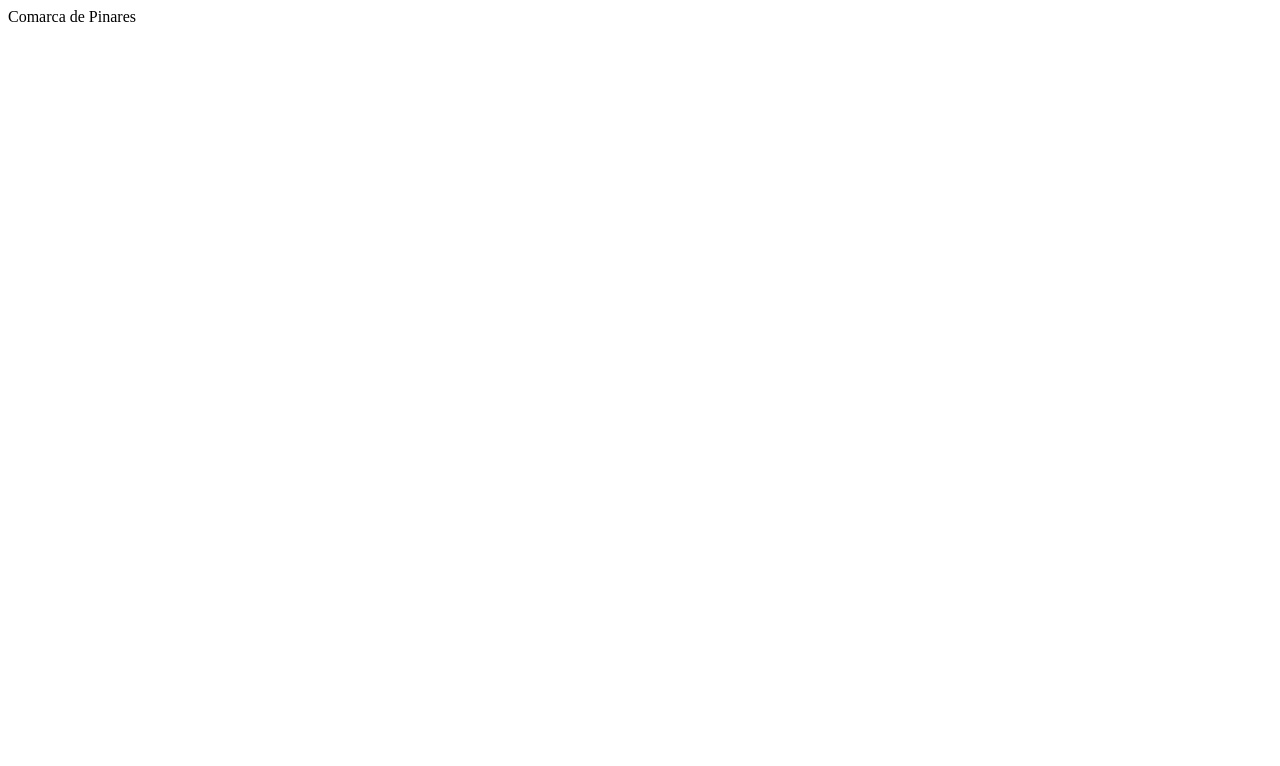
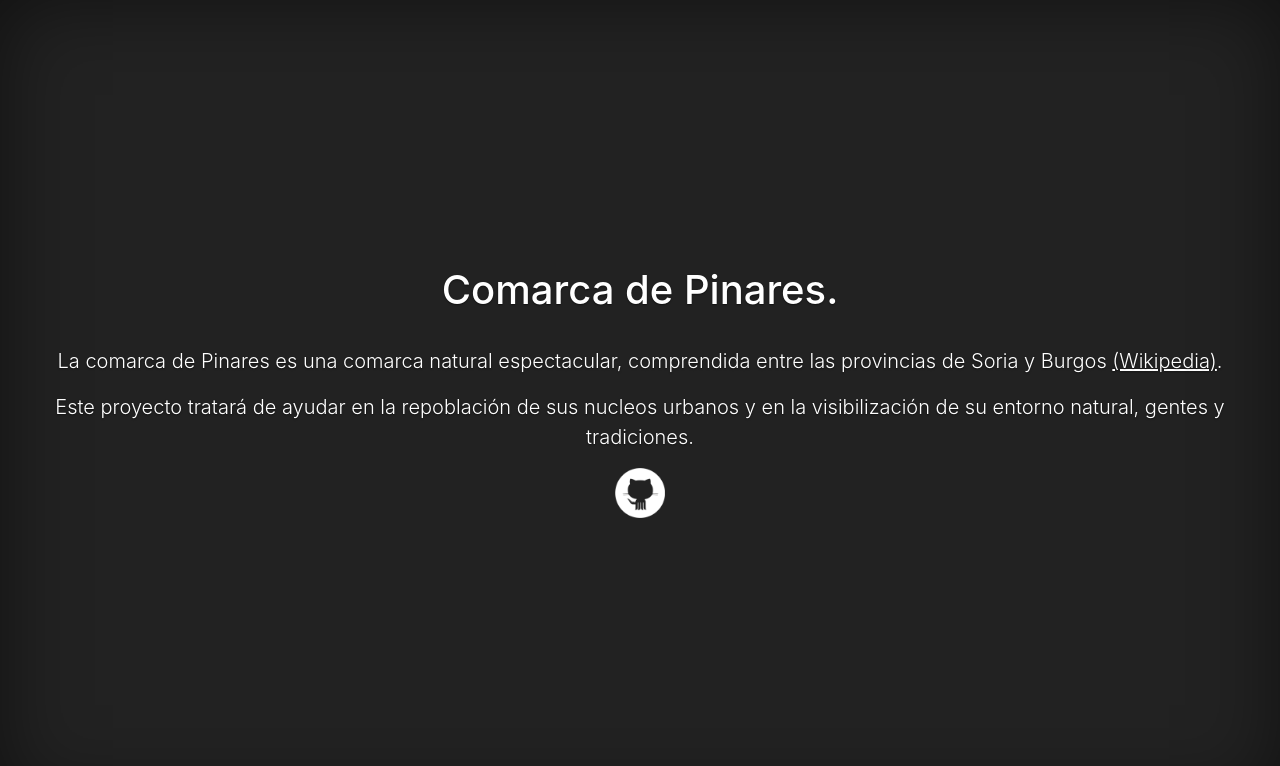
Before and after one commit to comarcadepinares/comarcadepinares.github.io, a plain HTML site: page index.html in a window 1280 px wide. Drawn offline with nearby package versions, Linux system fonts and the light colour scheme.

Commit message:
base page

```diff
--- a/index.html
+++ b/index.html
@@ -1 +1,44 @@
-Comarca de Pinares
+<!doctype html>
+<html lang="en">
+
+<head>
+  <meta charset="utf-8">
+  <meta name="viewport" content="width=device-width, initial-scale=1, shrink-to-fit=no">
+  <meta name="description" content="">
+  <meta name="author" content="">
+  <link rel="icon" href="favicon.ico">
+
+  <title>Comarca de Pinares</title>
+
+  <!-- Bootstrap core CSS -->
+  <link rel="stylesheet" href="https://stackpath.bootstrapcdn.com/bootstrap/4.1.3/css/bootstrap.min.css" integrity="sha384-MCw98/SFnGE8fJT3GXwEOngsV7Zt27NXFoaoApmYm81iuXoPkFOJwJ8ERdknLPMO" crossorigin="anonymous">
+  <!-- Custom styles for this template -->
+  <link href="style.css" rel="stylesheet">
+</head>
+
+<body class="text-center">
+
+  <div class="cover-container d-flex w-100 h-100 p-3 mx-auto flex-column">
+    <header class="mb-auto"></header>
+
+    <main id="container">
+      <h1 class="cover-heading">Comarca de Pinares.</h1>
+      <br>
+      <p class="lead">La comarca de Pinares es una comarca natural espectacular, comprendida entre las provincias de Soria y Burgos <a href="https://es.wikipedia.org/wiki/Comarca_de_Pinares" target="_blank">(Wikipedia)</a>.</p>
+      <p class="lead">Este proyecto tratará de ayudar en la repoblación de sus nucleos urbanos y en la visibilización de su entorno natural, gentes y tradiciones.</p>
+      <p class="lead"><a href="https://github.com/comarcadepinares" target="_blank"><img src="github.png"></a></p>
+    </main>
+
+    <footer class="mt-auto"></footer>
+  </div>
+
+
+  <!-- Bootstrap core JavaScript
+    ================================================== -->
+  <!-- Placed at the end of the document so the pages load faster -->
+  <script src="https://code.jquery.com/jquery-3.3.1.slim.min.js" integrity="sha384-q8i/X+965DzO0rT7abK41JStQIAqVgRVzpbzo5smXKp4YfRvH+8abtTE1Pi6jizo" crossorigin="anonymous"></script>
+  <script src="https://cdnjs.cloudflare.com/ajax/libs/popper.js/1.14.3/umd/popper.min.js" integrity="sha384-ZMP7rVo3mIykV+2+9J3UJ46jBk0WLaUAdn689aCwoqbBJiSnjAK/l8WvCWPIPm49" crossorigin="anonymous"></script>
+  <script src="https://stackpath.bootstrapcdn.com/bootstrap/4.1.3/js/bootstrap.min.js" integrity="sha384-ChfqqxuZUCnJSK3+MXmPNIyE6ZbWh2IMqE241rYiqJxyMiZ6OW/JmZQ5stwEULTy" crossorigin="anonymous"></script>
+</body>
+
+</html>
--- /dev/null
+++ b/style.css
@@ -0,0 +1,34 @@
+/*
+ * Globals
+ */
+
+/* Links */
+a,
+a:focus,
+a:hover {
+  color: #fff;
+  text-decoration: underline
+}
+
+img {
+    width: 50px;
+}
+
+
+/*
+ * Base structure
+ */
+
+html,
+body {
+  height: 100%;
+  background-color: #222;
+}
+
+body {
+  display: -ms-flexbox;
+  display: flex;
+  color: #fff;
+  text-shadow: 0 .05rem .1rem rgba(0, 0, 0, .5);
+  box-shadow: inset 0 0 5rem rgba(0, 0, 0, .5);
+}
```
Also changed, not shown: github.png (added).
